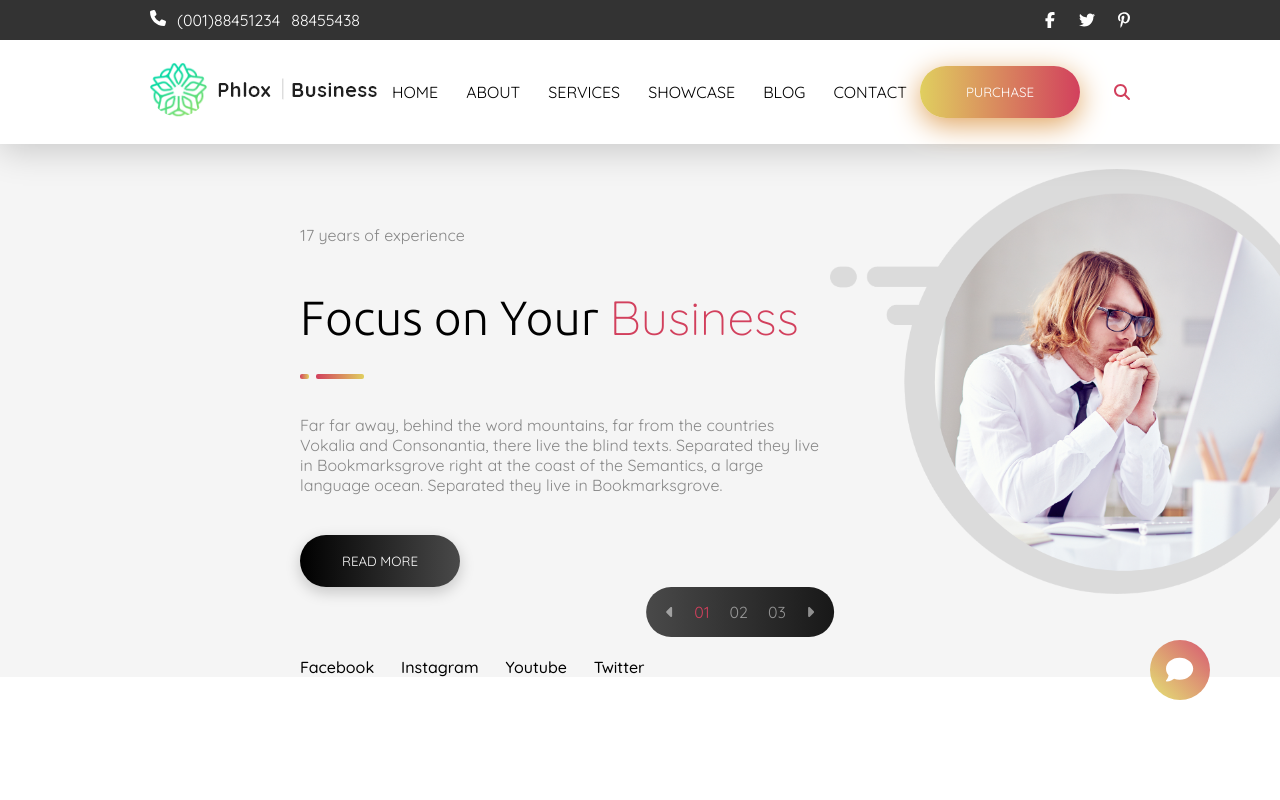
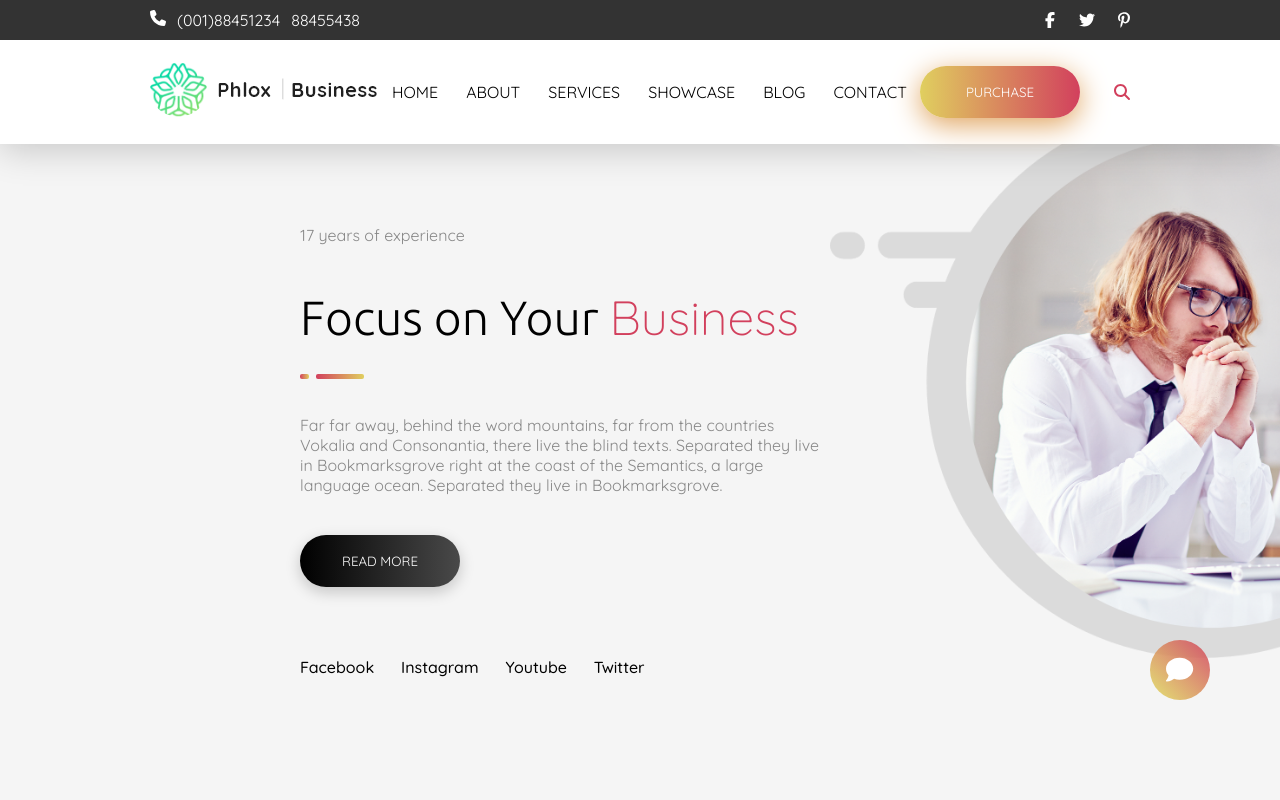
Before and after one commit to sebastianocalella/proj-html-vuejs, a Vue app: page / in a window 1280 px wide. Shown: the top 800 px of the page. Built offline with nearby package versions, Linux system fonts and the light colour scheme.

Commit message:
carousel sliding system

```diff
--- a/src/components/AppMainComponents/MainCarousel.vue
+++ b/src/components/AppMainComponents/MainCarousel.vue
@@ -123,6 +123,8 @@ export default {
 
 #main-carousel{
     position: relative;
+    height: 950px;
+    overflow: hidden;
     .slider ul{
         display: flex;
         padding: 15px 10px;
--- a/src/components/utilitiesComponents/CarouselSlide.vue
+++ b/src/components/utilitiesComponents/CarouselSlide.vue
@@ -1,5 +1,7 @@
 <template>
-    <div v-show="visibleSlide === index" class="container">
+    <transition>
+        <div v-show="visibleSlide === index" class="container"
+        :class="(visibleSlide === index) ? 'current-slide' : 'hidden'">
             <div class="text-content-container">
                 <TextContent
                 :surtitle="textContent.surtitle"
@@ -16,6 +18,7 @@
                 <img :src="getCarouselImage(imgUri)" alt="">
             </div>
         </div>
+    </transition>
 </template>
 <script>
 import TextContent from './TextContent.vue';
@@ -42,12 +45,22 @@ export default {
 </script>
 
 <style lang="scss" scoped>
+
+.v-enter-active,
+.v-leave-active {
+    transition: opacity 1s ease-in-out;
+}
+
+.v-enter-from,
+.v-leave-to {
+    opacity: 0;
+}
     .container{
         display: flex;
         justify-content: space-between;
         align-items: center;
         margin-top: 90px;
-
+        position: absolute;
         .text-content-container{
             width: 30%;
             margin-left: 150px;
```
Lines whose indentation alone changed are shown as unchanged.
